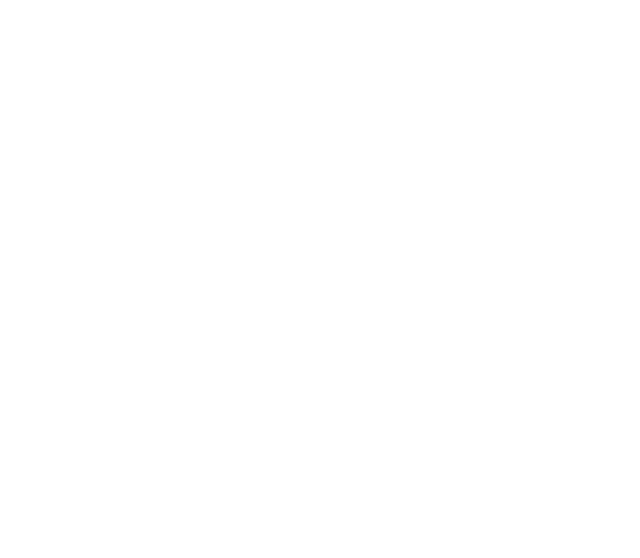
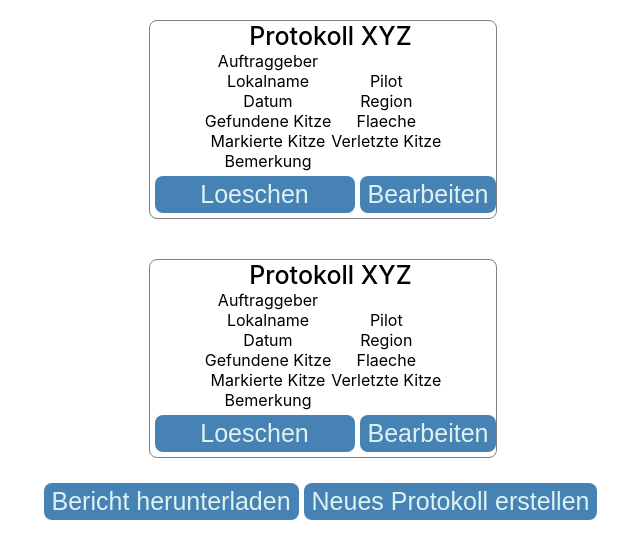
Before and after one commit to SilvanoMahir/RehkitzrettungWebapp, a React (Create React App) app in the folder WebApplikation/reactapp/: page / in a window 1280 px wide. Before the commit this address had no page. Shown: the top 558 px of the page, without its empty margins (317-957 px from the left). Built offline with nearby package versions, Linux system fonts and the light colour scheme.

Commit message:
Create basic structure of rescueList page

```diff
--- a/WebApplikation/reactapp/src/App.tsx
+++ b/WebApplikation/reactapp/src/App.tsx
@@ -1,7 +1,7 @@
 import { Route, Routes } from 'react-router-dom'
 import RescueListPage from 'components/pages/RescueListPage'
 
-export const ROUTE_RESCUE_LIST_PAGE = '/rescuelist'
+export const ROUTE_RESCUE_LIST_PAGE = '/' // TODO: Change this route to '/rescuelist' in near future
 
 export default function App() {
     return (
--- a/WebApplikation/reactapp/src/components/pages/RescueListPage.tsx
+++ b/WebApplikation/reactapp/src/components/pages/RescueListPage.tsx
@@ -11,17 +11,25 @@
     }
 
     return (
-        <ProtocolListing>
+        <RescueListLayout>
             <Protocol />
             <Protocol />
-            <DownloadProtocolButton onClick={() => downloadProtocol()}>Update</DownloadProtocolButton>
-            <CreateProtocolButton onClick={() => createProtocol()}>Update</CreateProtocolButton>
-        </ProtocolListing>
+            <RowContainer>
+                <DownloadProtocolButton onClick={() => downloadProtocol()}>Bericht herunterladen</DownloadProtocolButton>
+                <CreateProtocolButton onClick={() => createProtocol()}>Neues Protokoll erstellen</CreateProtocolButton>
+            </RowContainer>
+        </RescueListLayout>
     )
 }
 
-const ProtocolListing = styled.div`
-  margin: 20px;
-  display: flex;
-  flex-direction: row;
+export const RescueListLayout = styled.div`
+    display: flex;
+    flex-direction: column;
+    align-items: center;
 `
+
+export const RowContainer = styled.div`
+    display: flex;
+    flex-direction: row;
+    align-items: center;
+`
--- a/WebApplikation/reactapp/src/components/widgets/Protocol.tsx
+++ b/WebApplikation/reactapp/src/components/widgets/Protocol.tsx
@@ -1,5 +1,6 @@
 import styled from 'styled-components/macro'
 import { DeleteProtocolButton, EditProtocolButton } from '../controls/Button'
+import ProtocolBody from './ProtocolBody'
 
 export default function Protocol() {
 
@@ -12,16 +13,22 @@
     return (
         <ProtocolLayout>
             <ProtocolTitle>Protokoll XYZ</ProtocolTitle>
+            <ProtocolBody />
+            <RowContainer>
                 <DeleteProtocolButton onClick={() => deleteProtocol()}>Loeschen</DeleteProtocolButton>
                 <EditProtocolButton onClick={() => editProtocol()}>Bearbeiten</EditProtocolButton>
+            </RowContainer>
         </ProtocolLayout>
     )
 }
 
 const ProtocolLayout = styled.div`
+    border: 1px solid gray;
+    border-radius: 8px;
     margin: 20px;
     display: flex;
-                flex-direction: row;
+    flex-direction: column;
+    align-items: center;
 `
 
 const ProtocolTitle = styled.div`
@@ -29,3 +36,9 @@
     font-weight: 500;
     font-size: 25px;
 `
+
+export const RowContainer = styled.div`
+    display: flex;
+    flex-direction: row;
+    align-items: center;
+`
--- /dev/null
+++ b/WebApplikation/reactapp/src/components/widgets/ProtocolBody.tsx
@@ -0,0 +1,38 @@
+import styled from "styled-components"
+
+export default function ProtocolBody() {
+
+    return (
+        <RowContainer>
+            <ColumnContainer>
+                <ProtocolEntry>Auftraggeber</ProtocolEntry>
+                <ProtocolEntry>Lokalname</ProtocolEntry>
+                <ProtocolEntry>Datum</ProtocolEntry>
+                <ProtocolEntry>Gefundene Kitze</ProtocolEntry>
+                <ProtocolEntry>Markierte Kitze</ProtocolEntry>
+                <ProtocolEntry>Bemerkung</ProtocolEntry>
+            </ColumnContainer>
+            <ColumnContainer>
+                <ProtocolEntry>Pilot</ProtocolEntry>
+                <ProtocolEntry>Region</ProtocolEntry>
+                <ProtocolEntry>Flaeche</ProtocolEntry>
+                <ProtocolEntry>Verletzte Kitze</ProtocolEntry>
+            </ColumnContainer>
+        </RowContainer>
+    )
+}
+
+export const RowContainer = styled.div`
+    display: flex;
+    flex-direction: row;
+    align-items: center;
+`
+
+export const ColumnContainer = styled.div`
+    display: flex;
+    flex-direction: column;
+    align-items: center;
+`
+
+export const ProtocolEntry = styled.div`
+`
```
Lines whose indentation alone changed are shown as unchanged.
